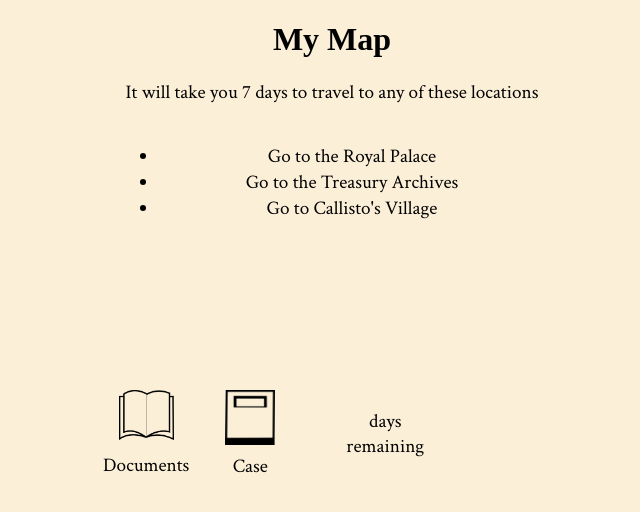
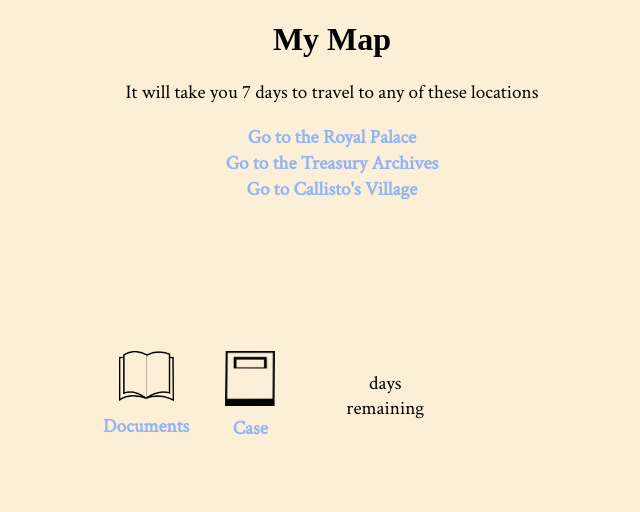
Before and after one commit to ivo-de-v/evenir-case-files, a React (Create React App) app: page /mapscreen in a window 1280 px wide. Shown: the top 512 px of the page, without its empty margins (308-948 px from the left). Built offline with nearby package versions, Linux system fonts and the light colour scheme; a web font is replaced by a local one.

Commit message:
changed clickable text to #93b4f4 from black

```diff
--- a/src/App.css
+++ b/src/App.css
@@ -29,8 +29,9 @@ span {
 
 a {
   text-decoration: none;
-  color: black;
+  color: #93b4f4;
   font-family: "Crimson Text", serif;
+  font-weight: bold;
 }
 
 button {
@@ -40,6 +41,8 @@ button {
   font-size: 16px;
   padding: 5px;
   border-radius: 8px;
+  color: #93b4f4;
+  font-weight: bold;
 }
 
 /*cutscene styling*/
@@ -64,6 +67,11 @@ button {
   text-align: center;
 }
 /*modal styling*/
+
+.document-preview-text {
+  color: #93b4f4;
+  font-weight: bold;
+}
 
 .modal-main {
   position: fixed;
@@ -260,7 +268,7 @@ div:empty:before {
   box-shadow: inset 0 1px 3px rgba(0, 0, 0, 0.4);
 }
 .rangeslider .rangeslider__handle {
-  background: black;
+  background: #93b4f4;
   cursor: pointer;
   display: inline-block;
   position: absolute;
--- a/src/components/DocumentPreview.jsx
+++ b/src/components/DocumentPreview.jsx
@@ -35,7 +35,7 @@ class DocumentPreview extends Component {
   render() {
     return (
       <>
-        <p onClick={this.showDocument}>
+        <p onClick={this.showDocument} className="document-preview-text">
           {getDocumentTitle(this.props.preview)}
         </p>
         <Document
--- a/src/components/MapScreen.jsx
+++ b/src/components/MapScreen.jsx
@@ -14,7 +14,7 @@ class MapScreen extends Component {
           <p>It will take you 7 days to travel to any of these locations </p>
         </div>
         <div className="place-documents">
-          <ul>
+          {/*<ul>
             <li>
               <NavLink to="/royalpalace">Go to the Royal Palace</NavLink>
             </li>
@@ -26,7 +26,18 @@ class MapScreen extends Component {
             <li>
               <NavLink to="/village">Go to Callisto's Village</NavLink>
             </li>
-          </ul>
+          </ul>*/}
+          <div>
+            <NavLink to="/royalpalace">Go to the Royal Palace</NavLink>
+          </div>
+          <div>
+            <NavLink to="/treasuryarchives">
+              Go to the Treasury Archives
+            </NavLink>
+          </div>
+          <div>
+            <NavLink to="/village">Go to Callisto's Village</NavLink>
+          </div>
         </div>
         <div className="footer">
           <Footer time={this.state.time} />
```
Also changed, not shown: 1 other file (tests, documents, lock files or other folders).
